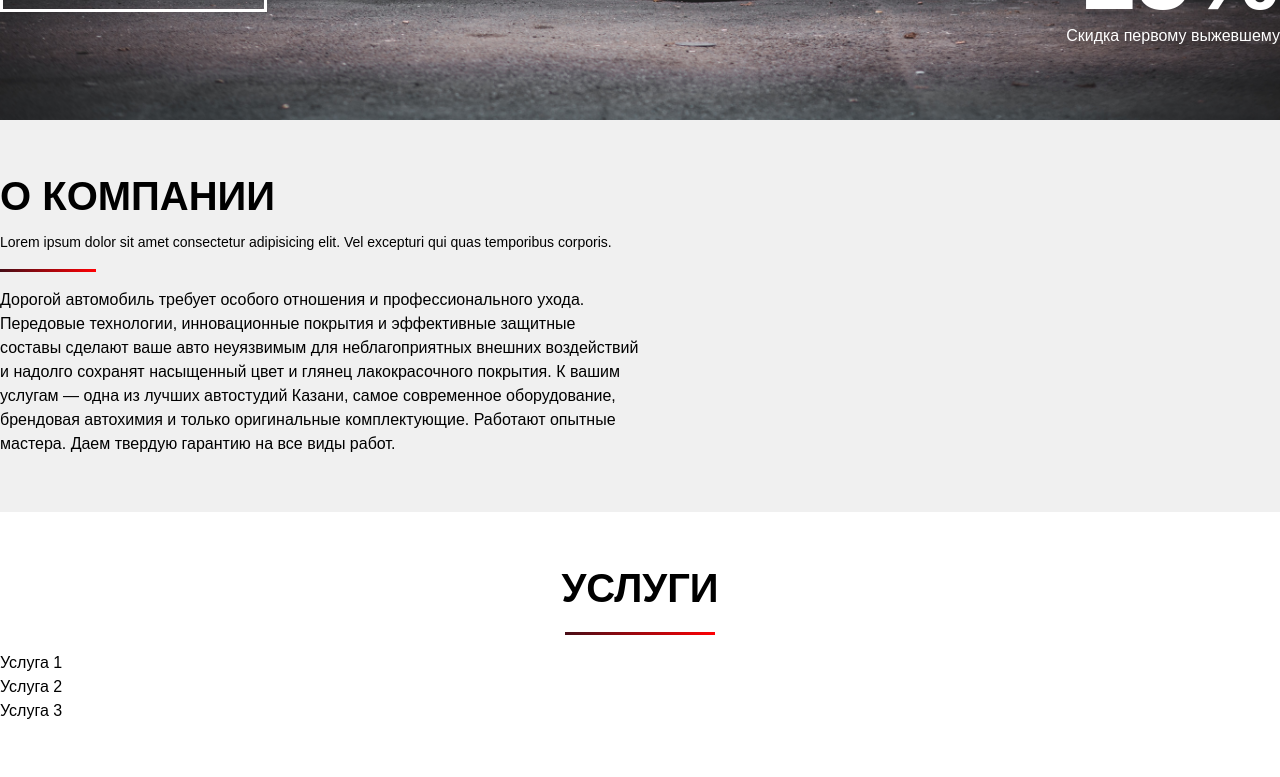
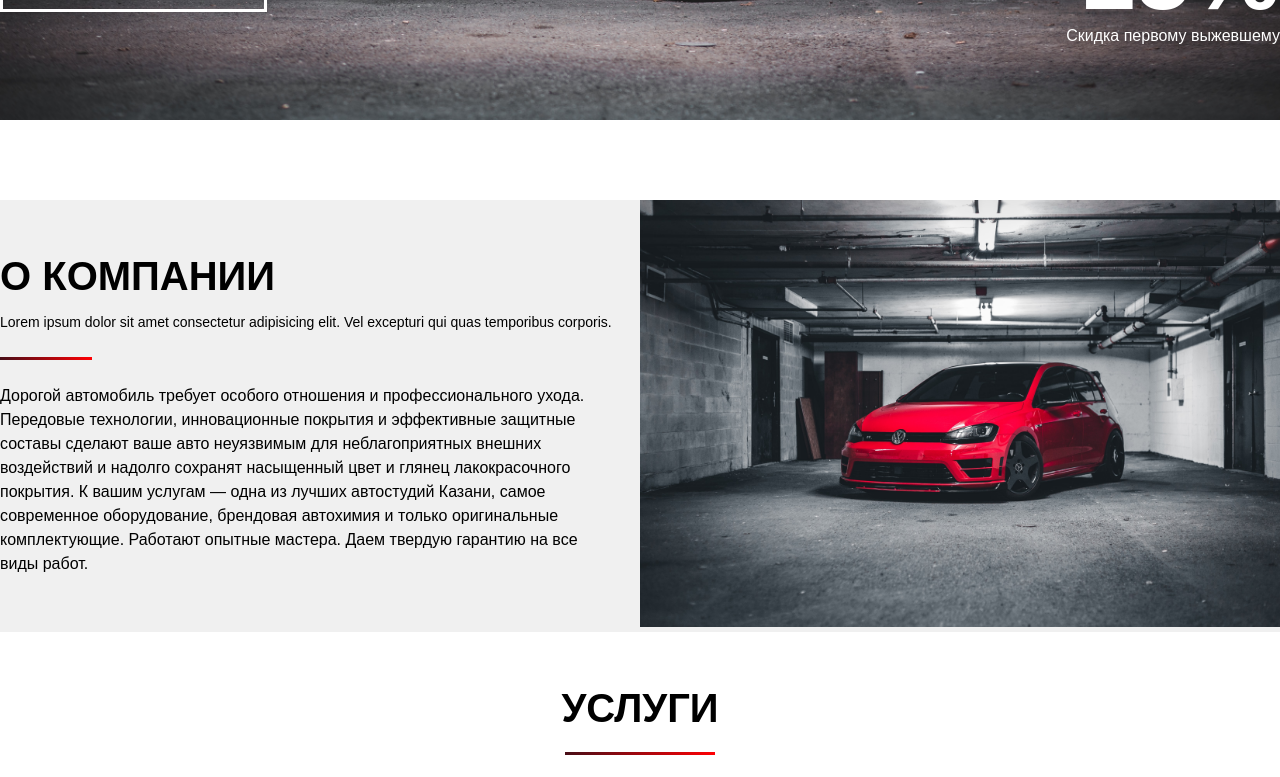
Before and after one commit to fatikh1808/detailing-draft, a React (Create React App) app: page / in a window 1280 px wide. Shown: the part 600-1377 px from the top of the page. Built offline with nearby package versions, Linux system fonts and the light colour scheme.

Commit message:
feature: some features

```diff
--- a/package.json
+++ b/package.json
@@ -13,6 +13,7 @@
     "react": "^17.0.1",
     "react-dom": "^17.0.1",
     "react-scripts": "4.0.2",
+    "react-spring": "^8.0.27",
     "swiper": "^6.4.14",
     "web-vitals": "^1.0.1"
   },
--- a/src/App.js
+++ b/src/App.js
@@ -13,6 +13,7 @@ function App() {
     return (
         <Layout>
             <Baner />
+            <div className={"my-20"}></div>
             <About />
             <Services />
             <Call />
--- a/src/components/Blocks/About/About.js
+++ b/src/components/Blocks/About/About.js
@@ -3,12 +3,14 @@ import Block from "../../../containers/Block";
 
 import "./About.scss";
 
+import AboutImage from "../../../img/left-side-golf.jpeg";
+
 export default function About() {
     return (
-        <div className={"about"}>
-            <Block>
-                <div className="container mx-auto flex">
-                    <div className={"about__description flex-1"}>
+        <div className={"about relative"}>
+            <Block className={"p-0"}>
+                <div className="container mx-auto">
+                    <div className={"about__main w-6/12 py-14 pr-6"}>
                         <Heading
                             text={"О компании"}
                             subText={
@@ -30,7 +32,13 @@ export default function About() {
                             твердую гарантию на все виды работ.
                         </p>
                     </div>
-                    <div className={"about__image flex-1"}></div>
+                    <div
+                        className={
+                            "about__image absolute right-0 top-0 h-full w-6/12"
+                        }
+                    >
+                        <img src={AboutImage} alt="" />
+                    </div>
                 </div>
             </Block>
         </div>
--- a/src/components/Blocks/About/About.scss
+++ b/src/components/Blocks/About/About.scss
@@ -1,3 +1,7 @@
 .about {
     background-color: #f0f0f0;
+
+    &__image {
+        overflow: hidden;
+    }
 }
--- a/src/components/Blocks/Map/Map.js
+++ b/src/components/Blocks/Map/Map.js
@@ -8,7 +8,7 @@ export default function Map() {
     return (
         <div className={"map"}>
             <Block className={"p-0"}>
-                <div className={"container mx-auto flex flex-col md:flex-row"}>
+                <div className={"flex flex-col md:flex-row"}>
                     <div className={"map__navigation flex-1"}>
                         <iframe
                             title={"map"}
--- a/src/components/Heading/Heading.js
+++ b/src/components/Heading/Heading.js
@@ -50,13 +50,13 @@ export default function Heading({
             )}
             {subText && (
                 <span
-                    className={cx("heading__sub block mb-4", subTextClassName)}
+                    className={cx("heading__sub block mb-6", subTextClassName)}
                     style={subTextStyle}
                 >
                     {subText}
                 </span>
             )}
-            {underline && <span className={"heading__underline flex mb-4"} />}
+            {underline && <span className={"heading__underline flex mb-6"} />}
         </div>
     );
 }
--- a/src/components/Layout/Header/Header.js
+++ b/src/components/Layout/Header/Header.js
@@ -5,7 +5,7 @@ import Navigation from "../Navigation";
 
 export default function Header() {
     return (
-        <header className={"header absolute py-10"}>
+        <header className={"header absolute py-14"}>
             <div className="container mx-auto flex justify-between">
                 <Logo />
                 <Navigation />
```
Also changed, not shown: 2 other files (tests, documents, lock files or other folders).
